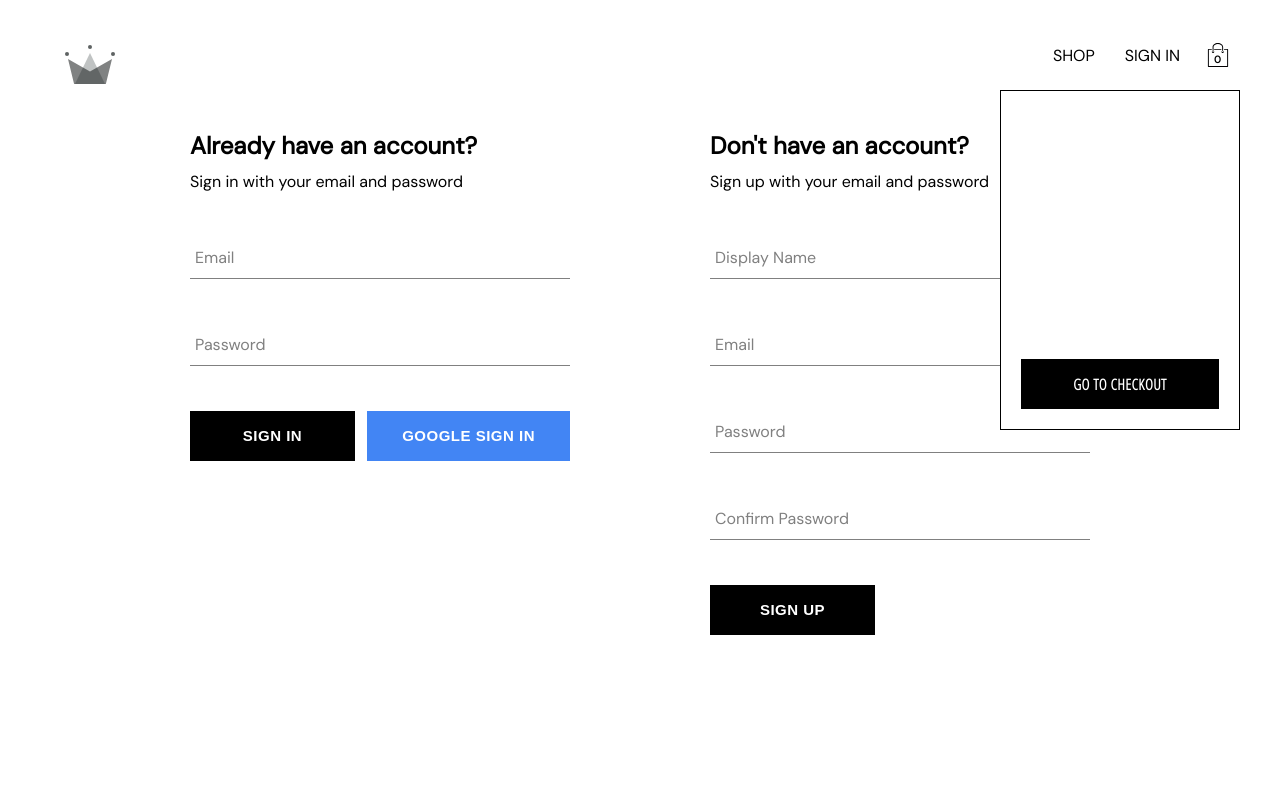
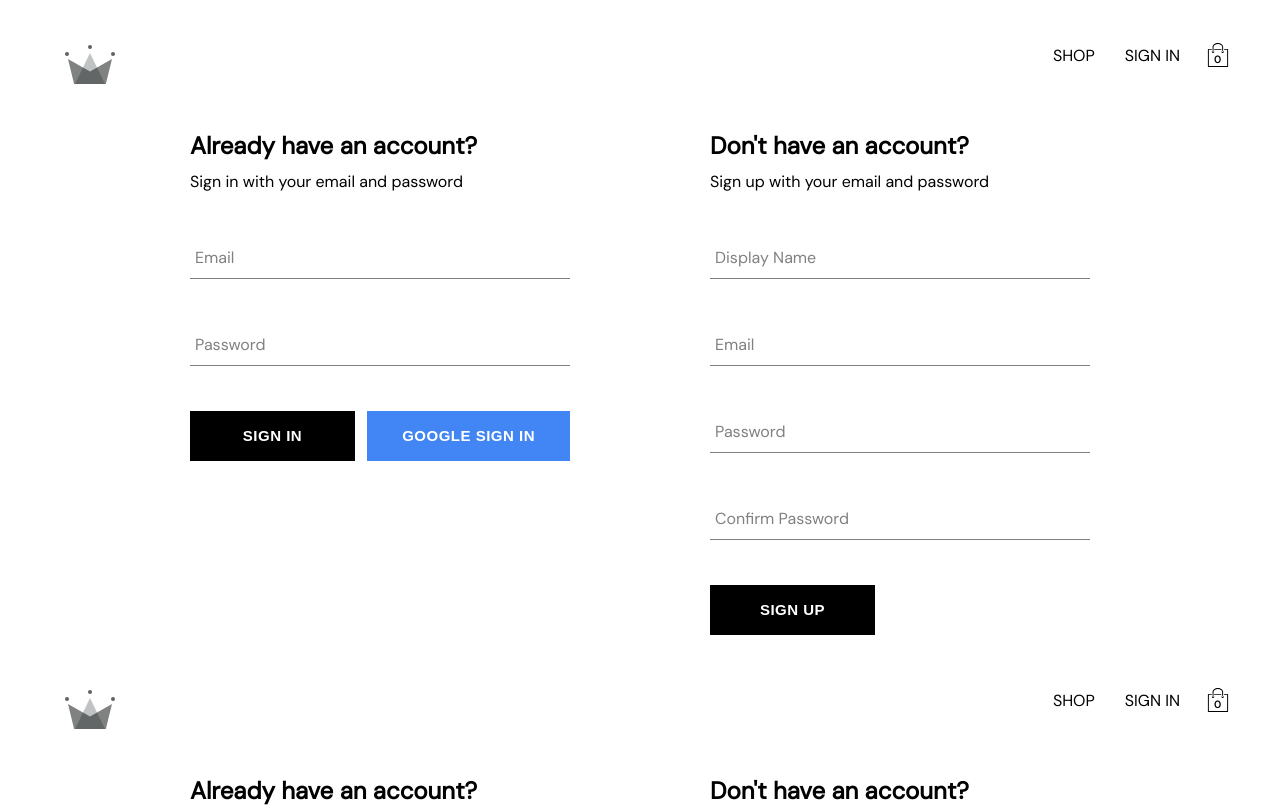
Before and after one commit to HelenLit/crown-clothing_web_app, a React (Create React App) app: page /auth in a window 1280 px wide. Shown: the top 807 px of the page. Built offline with nearby package versions, Linux system fonts and the light colour scheme; no server answers.

Commit message:
Added cart context and shopping icon with cart dropdown

```diff
--- a/src/components/cart-icon/cart-icon.component.jsx
+++ b/src/components/cart-icon/cart-icon.component.jsx
@@ -1,9 +1,13 @@
 import './cart-icon.styles.scss';
 import {ReactComponent as ShoppingIcon} from '../../assets/shopping-bag.svg';
+import {useContext} from "react";
+import {CartContext} from "../../contexts/cart.context";
 
 const CartIcon = () => {
+    const {isCartOpen,setIsCartOpen} = useContext(CartContext);
+    const toggleIsCartOpen = () => setIsCartOpen(!isCartOpen);
 return(
-    <div className='cart-icon-container'>
+    <div className='cart-icon-container' onClick={toggleIsCartOpen}>
         <ShoppingIcon className='shopping-icon'/>
         <span className='item-count'>0</span>
     </div>
--- a/src/components/navigation/navigation.component.jsx
+++ b/src/components/navigation/navigation.component.jsx
@@ -8,14 +8,12 @@ import CartIcon from "../cart-icon/cart-icon.component";
 import {UserContext} from "../../contexts/user.context";
 import {signOutUser} from "../../utils/firebase/firebase.utils";
 import CartDropdown from "../cart-dropdown/cart-dropdown.component";
+import {CartContext} from "../../contexts/cart.context";
 
 const Navigation = () => {
     const {currentUser, setCurrentUser} = useContext(UserContext);
+    const { isCartOpen } = useContext(CartContext);
 
-    const signOutHandler = async () => {
-        await signOutUser();
-        setCurrentUser(null);
-    }
     return (
         <Fragment>
             <div className="navigation">
@@ -27,7 +25,7 @@ const Navigation = () => {
                         SHOP
                     </Link>
                     { currentUser ? (
-                           <span className='nav-link' onClick={signOutHandler}>SIGN OUT</span>
+                           <span className='nav-link' onClick={signOutUser}>SIGN OUT</span>
                         ) : (
                             <Link className='nav-link' to='/auth'>
                                 SIGN IN
@@ -35,7 +33,7 @@ const Navigation = () => {
                         )}
                     <CartIcon/>
                 </div>
-                <CartDropdown/>
+                {isCartOpen && <CartDropdown/>}
             </div>
             <Outlet/>
         </Fragment>
--- /dev/null
+++ b/src/contexts/cart.context.jsx
@@ -0,0 +1,14 @@
+import {createContext, useState} from "react";
+
+export const CartContext = createContext({
+    isCartOpen: false,
+    setIsCartOpen: ()=>{}
+});
+
+export const CartProvider = ({children}) => {
+    const [isCartOpen, setIsCartOpen] = useState(false);
+    const value = {isCartOpen, setIsCartOpen};
+    return(
+        <CartContext.Provider value={value}>{children}</CartContext.Provider>
+    )
+}
--- a/src/index.js
+++ b/src/index.js
@@ -9,6 +9,7 @@ import {BrowserRouter} from "react-router-dom";
 
 import {UserProvider} from "./contexts/user.context";
 import {ProductsProvider} from "./contexts/products.context";
+import {CartProvider} from "./contexts/cart.context";
 
 const root = ReactDOM.createRoot(document.getElementById('root'));
 root.render(
@@ -16,7 +17,9 @@ root.render(
       <BrowserRouter>
           <UserProvider>
               <ProductsProvider>
-                  <App />
+                  <CartProvider>                  <App />
+                      <App />
+                  </CartProvider>
               </ProductsProvider>
           </UserProvider>
       </BrowserRouter>
```
